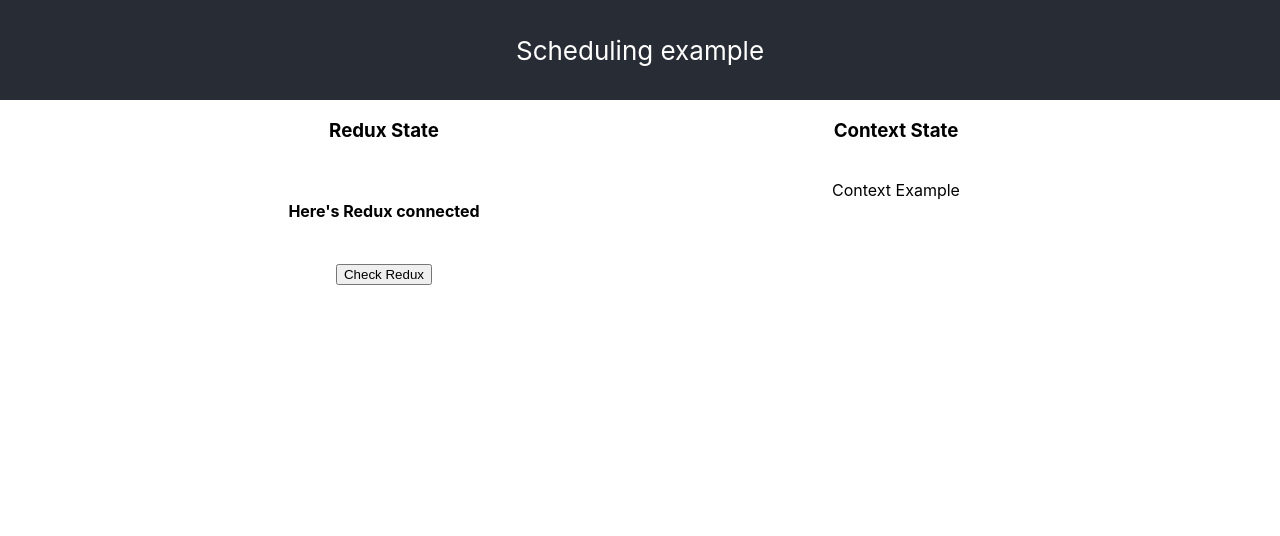
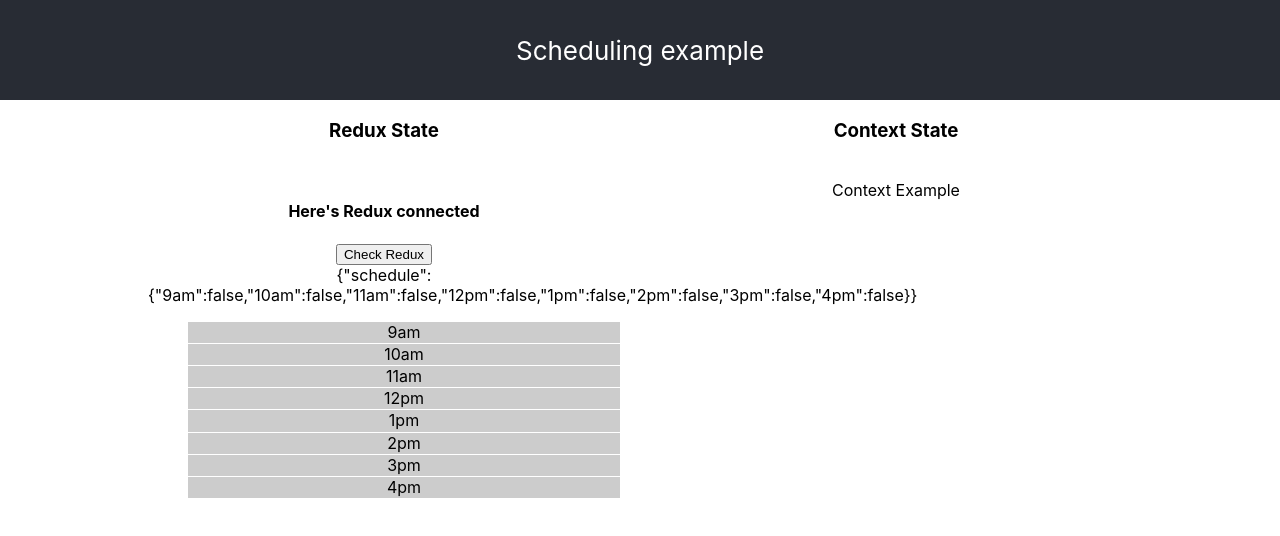
Before and after one commit to wsrast/schedule-lazy, a React (Create React App) app: page / in a window 1280 px wide. Shown: the top 536 px of the page. Built offline with nearby package versions, Linux system fonts and the light colour scheme.

Commit message:
Add toggling of schedule state to times list

```diff
--- /dev/null
+++ b/src/Schedule/ReduxExample/ReduxSection/ScheduleControl/index.js
@@ -0,0 +1,40 @@
+import React from 'react';
+import PropTypes from 'prop-types';
+import styled from 'styled-components';
+
+const ULStyled = styled.ul`
+	display: grid;
+	grid-template-columns: 100%;
+	grid-template-rows: repeat(9, 1fr);
+	height: 200px;
+`;
+
+const LIStyled = styled.li`
+	background-color: #ccc;
+	list-style: none;
+	margin: 1px 0 0 0;
+
+	&:hover {
+		background-color: #fc6;
+		outline: 1px solid #999;
+		cursor: pointer;
+	}
+`;
+
+const ScheduleControl = (props) => {
+	const {schedule, selectTime} = props;
+	return (
+		<ULStyled>
+			{Object.keys(schedule).map((time) => (
+				<LIStyled key={time} onClick={() => selectTime(time)}>
+					{time}
+				</LIStyled>
+			))}
+		</ULStyled>
+	);
+};
+ScheduleControl.propTypes = {
+	schedule: PropTypes.object.isRequired
+};
+
+export default ScheduleControl;
--- a/src/Schedule/ReduxExample/ReduxSection/index.js
+++ b/src/Schedule/ReduxExample/ReduxSection/index.js
@@ -4,6 +4,7 @@
 
 //import {selectTime} from '../../../actions/schedule';
 import * as scheduleActionCreators from '../../../actions/schedule';
+import ScheduleControl from './ScheduleControl';
 
 class ReduxSection extends Component {
 	constructor(props) {
@@ -16,20 +17,26 @@
 	}
 
 	checkRedux = (e) => {
-		this.boundActionCreators.selectTime('foo');
+		this.boundActionCreators.selectTime('10am');
 	};
 
 	render() {
 		return (
 			<section>
 				<h4>Here's Redux connected</h4>
-				<br />
-				<button onClick={this.checkRedux}>Check Redux</button>
+				<div>
+					<button onClick={this.checkRedux}>Check Redux</button>
+				</div>
+				<div>{JSON.stringify(this.props)}</div>
+				<ScheduleControl
+					schedule={this.props.schedule}
+					{...this.boundActionCreators}
+				/>
 			</section>
 		);
 	}
 }
 
-const mapStateToProps = (state) => ({...state});
+const mapStateToProps = ({schedule}) => ({schedule});
 
 export default connect(mapStateToProps)(ReduxSection);
--- a/src/reducers/index.js
+++ b/src/reducers/index.js
@@ -1,6 +1,6 @@
 import {combineReducers} from 'redux';
-import scheduleReducer from './schedule';
+import schedule from './schedule';
 
 export default combineReducers({
-	scheduleReducer
+	schedule
 });
--- a/src/reducers/schedule.js
+++ b/src/reducers/schedule.js
@@ -1,12 +1,12 @@
 import types from '../actions/actiontypes';
 
-export default (state = {}, action) => {
+export default (schedule = {}, action) => {
 	switch (action.type) {
 		case types.SELECT_TIME:
-			return {
-				schedule: action.payload
-			};
+			return Object.assign({}, schedule, {
+				[action.payload]: !schedule[action.payload]
+			});
 		default:
-			return state;
+			return schedule;
 	}
 };
--- a/src/store/index.js
+++ b/src/store/index.js
@@ -2,9 +2,22 @@
 import thunk from 'redux-thunk';
 import reducers from '../reducers';
 
+const initialStore = {
+	schedule: {
+		'9am': false,
+		'10am': false,
+		'11am': false,
+		'12pm': false,
+		'1pm': false,
+		'2pm': false,
+		'3pm': false,
+		'4pm': false
+	}
+};
+
 const composeEnhancers = window.__REDUX_DEVTOOLS_EXTENSION_COMPOSE__ || compose;
 
-const configureStore = (initialState = {}) => {
+const configureStore = (initialState = initialStore) => {
 	return createStore(
 		reducers,
 		initialState,
```
